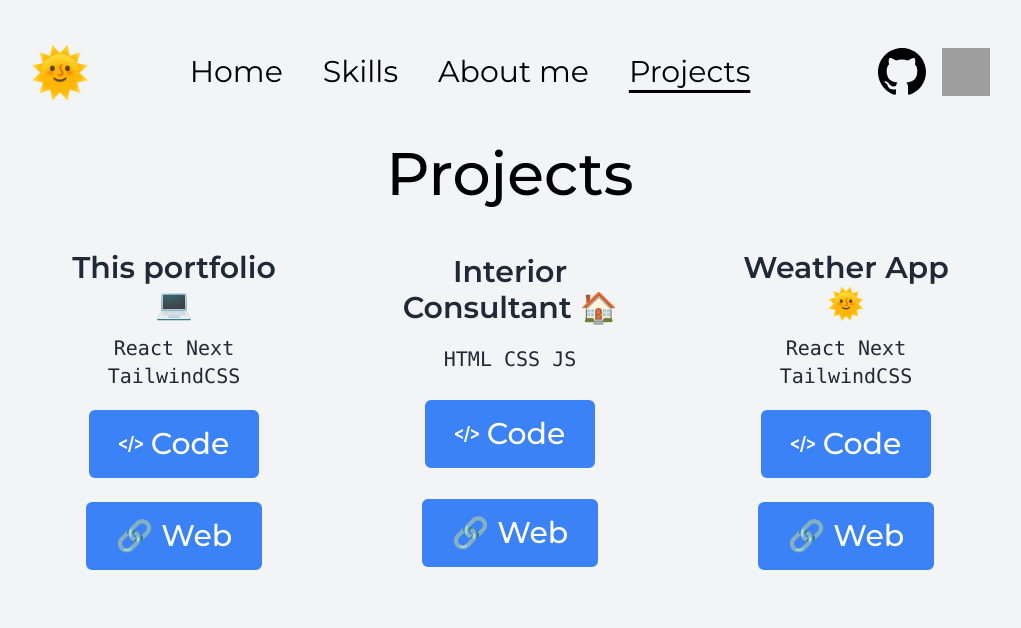
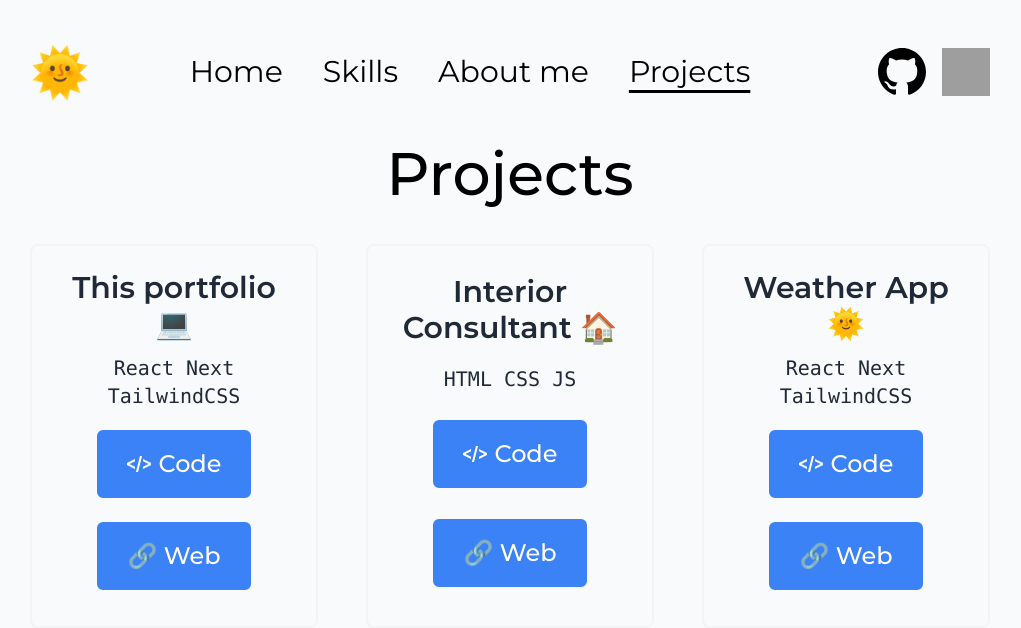
Before and after one commit to alereyleyva/alereyleyva.dev, a Next.js app: page /projects in a window 1280 px wide. Shown: the top 628 px of the page, without its empty margins (130-1151 px from the left). Built offline with nearby package versions, Linux system fonts and the light colour scheme; grey boxes are pictures that could not be loaded.

Commit message:
Skills styles moved to himself

```diff
--- a/pages/skills.js
+++ b/pages/skills.js
@@ -4,6 +4,7 @@
 
 export default function Skills() {
   return (
+    <>
       <div>
         <h1>Skills</h1>
         <div className="skills-grid md:pb-9">
@@ -12,5 +13,30 @@
           ))}
         </div>
       </div>
+      <style jsx>{`
+        .skills-grid {
+          display: grid;
+          grid-template-columns: repeat(auto-fill, minmax(7rem, 1fr));
+        }
+
+        @media (min-width: 475px) {
+          .skills-grid {
+            grid-template-columns: repeat(auto-fill, minmax(8rem, 1fr));
+          }
+        }
+
+        @media (min-width: 900px) {
+          .skills-grid {
+            grid-template-columns: repeat(auto-fill, minmax(10rem, 1fr));
+          }
+        }
+
+        @media (min-width: 1100px) {
+          .skills-grid {
+            grid-template-columns: repeat(auto-fill, minmax(12rem, 1fr));
+          }
+        }
+      `}</style>
+    </>
   );
 }
--- a/styles/index.css
+++ b/styles/index.css
@@ -9,11 +9,11 @@
 html,
 body {
   font-family: 'Montserrat', sans-serif;
-  @apply text-black dark:text-gray-50 dark:bg-gray-800 bg-gray-100;
+  @apply text-black dark:text-gray-50 dark:bg-gray-800 bg-gray-50;
 }
 
 h1 {
-  @apply text-6xl text-center mb-5 font-medium;
+  @apply text-6xl text-center mb-10 font-medium;
 }
 
 h2 {
@@ -21,7 +21,7 @@
 }
 
 h3 {
-  @apply text-xl font-semibold;
+  @apply text-xl font-semibold text-center;
 }
 
 a {
@@ -32,7 +32,7 @@
 .btn {
   @apply mx-5 my-3 lg:py-3 py-8 lg:px-6 px-7 rounded-md border-2 h-14
   bg-blue-500 text-white border-blue-500 hover:bg-gray-50 hover:text-blue-500
-  font-medium lg:text-xl text-3xl text-center cursor-pointer
+  font-medium lg:text-xl text-2xl text-center cursor-pointer
   flex items-center justify-between;
   transition: all 0.4s ease;
 }
@@ -42,7 +42,7 @@
 }
 
 .app-container {
-  @apply w-3/4 md:w-5/6 mx-auto;
+  @apply w-3/4 md:w-5/6 mx-auto pb-11;
 }
 
 .header-container {
@@ -86,29 +86,6 @@
   transform: rotate(-90deg);
 }
 
-.skills-grid {
-  display: grid;
-  grid-template-columns: repeat(auto-fill, minmax(7rem, 1fr));
-}
-
-@media (min-width: 475px) {
-  .skills-grid {
-    grid-template-columns: repeat(auto-fill, minmax(8rem, 1fr));
-  }
-}
-
-@media (min-width: 900px) {
-  .skills-grid {
-    grid-template-columns: repeat(auto-fill, minmax(10rem, 1fr));
-  }
-}
-
-@media (min-width: 1100px) {
-  .skills-grid {
-    grid-template-columns: repeat(auto-fill, minmax(12rem, 1fr));
-  }
-}
-
 .svg {
   @apply fill-current w-full;
 }
```
Lines whose indentation alone changed are shown as unchanged.
